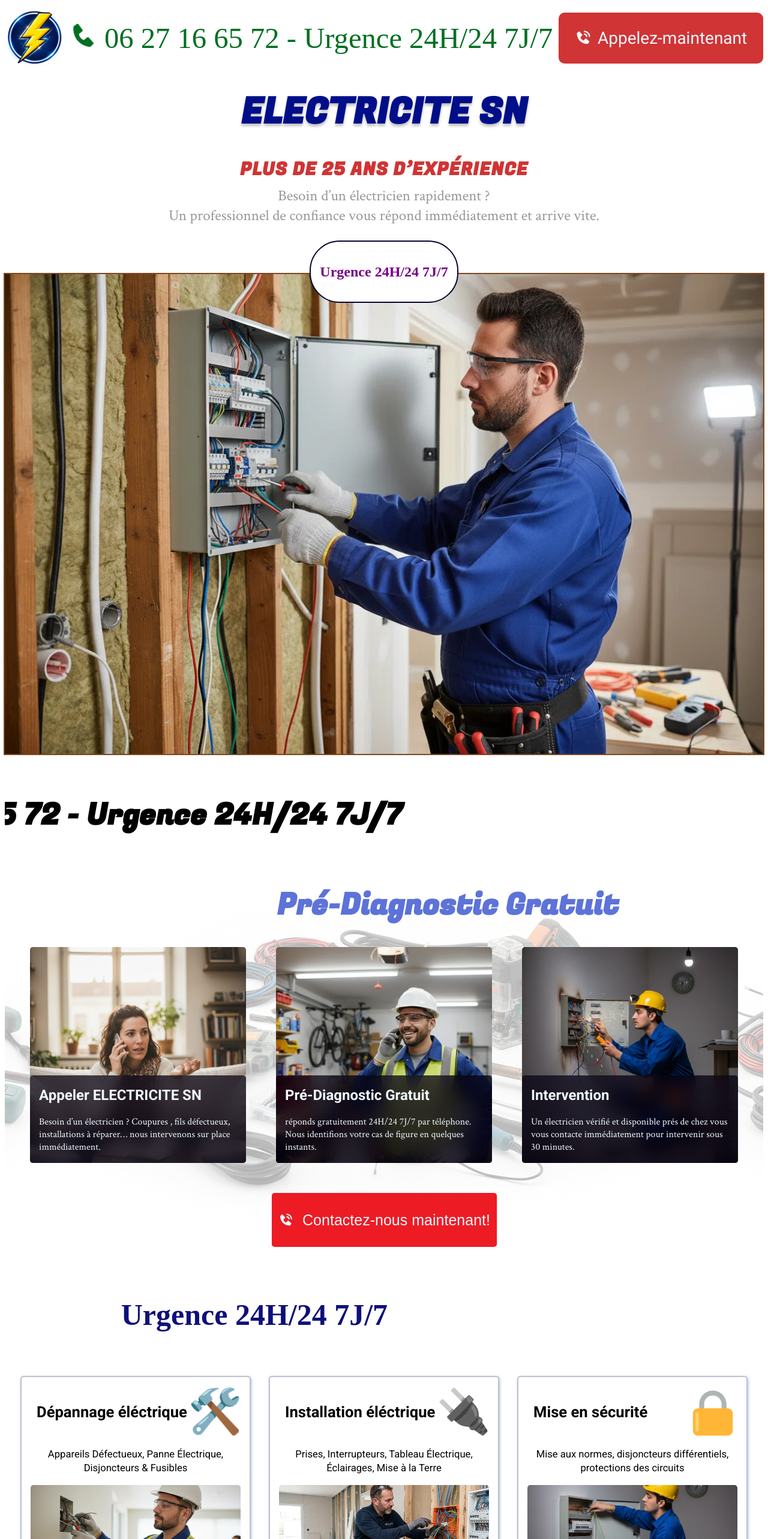
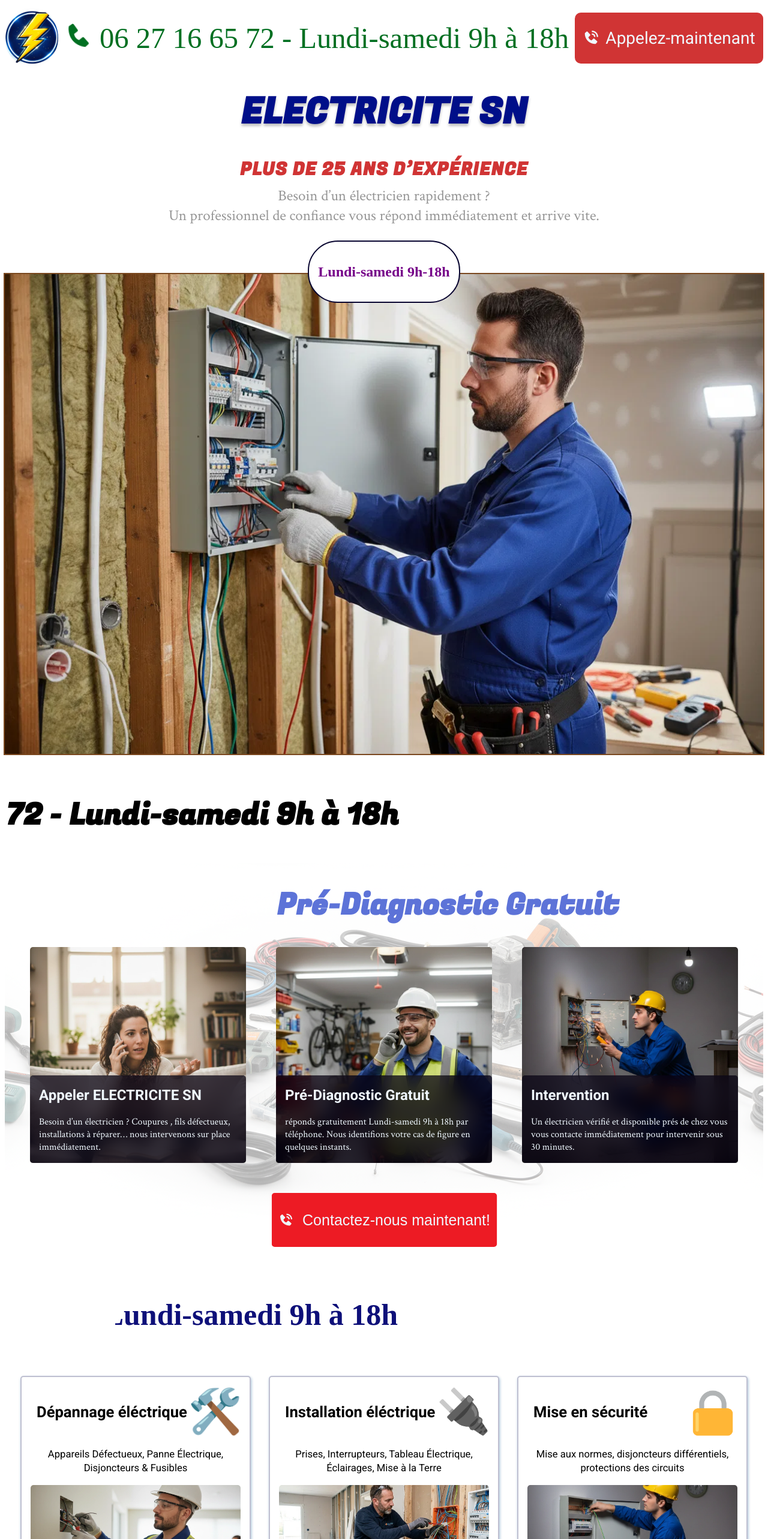
Before and after one commit to Matoky18/Clone-site-julien--sn, a React (Vite) app: page / in a window 1280 px wide. Shown: the top 2566 px of the page at 60% size. Built offline with nearby package versions, Linux system fonts and the light colour scheme; a web font is replaced by a local one.

Commit message:
urgence changed

```diff
--- a/src/Pages/Hello/Welcome.jsx
+++ b/src/Pages/Hello/Welcome.jsx
@@ -112,7 +112,7 @@
 
             <div className='header-welcome-page' >
                 <div ref={logoRef} className="logo"></div>
-                <div className="num"> <div ref={numContentRef} className="num-content"><i ref={phoneIconRef} className='bx bxs-phone' style={{ marginRight: "10px", display: "inline-block" }}></i>06 27 16 65 72<span className="desktop-text"> - Urgence 24H/24 7J/7</span></div> </div>
+                <div className="num"> <div ref={numContentRef} className="num-content"><i ref={phoneIconRef} className='bx bxs-phone' style={{ marginRight: "10px", display: "inline-block" }}></i>06 27 16 65 72<span className="desktop-text"> - Lundi-samedi 9h à 18h</span></div> </div>
                 <Button onclick={() => { }} buttonName={"Appelez-maintenant"} classNameButton={`cta-welcome ${isStickyHidden ? 'sticky-hidden' : ''}`} iconButton={<i className='bx bxs-phone-call' style={{ marginRight: "10px" }} ></i>} phoneNumber={"06 27 16 65 72"} />
             </div>
 
@@ -130,7 +130,7 @@
             </div>
 
             <div ref={imageWelcomeRef} className="image-urgence">
-                <div ref={urgenceRef} className="urgence">Urgence 24H/24 7J/7</div>
+                <div ref={urgenceRef} className="urgence">Lundi-samedi 9h-18h</div>
                 <div className="image-welcome"></div>
             </div>
 
--- a/src/Pages/Services/Service.jsx
+++ b/src/Pages/Services/Service.jsx
@@ -43,7 +43,7 @@
   return (
     <div ref={containerRef} className='container-service' >
 
-      <Marquee text={"06 27 16 65 72 - Urgence 24H/24 7J/7  "} textContainer={"marquee-service"} classNameMarquee={"Marquee-conaiter"} />
+      <Marquee text={"06 27 16 65 72 - Lundi-samedi 9h à 18h  "} textContainer={"marquee-service"} classNameMarquee={"Marquee-conaiter"} />
       <div className="hero-service">
 
         <Cart buttonCartName={"Contactez-nous"}
--- a/src/Pages/diagnostic/Diagno.jsx
+++ b/src/Pages/diagnostic/Diagno.jsx
@@ -60,7 +60,7 @@
   return (
     <div ref={containerRef} className='diagno-container' >
 
-      <Marquee textContainer={"text-marquee-diagno"} classNameMarquee={"container-maquee-diagno"} text={"06 27 16 65 72 - Urgence 24H/24 7J/7"} />
+      <Marquee textContainer={"text-marquee-diagno"} classNameMarquee={"container-maquee-diagno"} text={"06 27 16 65 72 - Lundi-samedi 9h à 18h"} />
 
       <h1 id="pre-diagnostic-title" className='h1' >Pré-Diagnostic Gratuit</h1>
 
@@ -82,7 +82,7 @@
           <div className="det">
             <h2>Pré-Diagnostic Gratuit</h2>
             <p>
-              réponds gratuitement 24H/24 7J/7 par
+              réponds gratuitement Lundi-samedi 9h à 18h par
               téléphone. Nous identifions votre
               cas de figure en quelques instants.
             </p>
```
